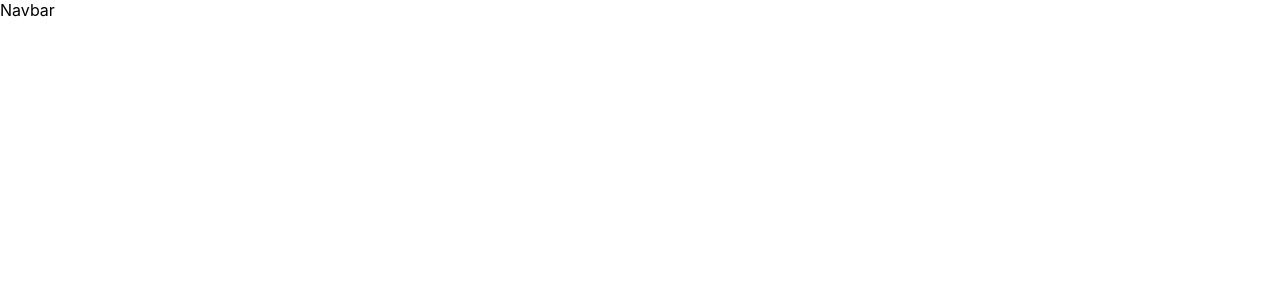
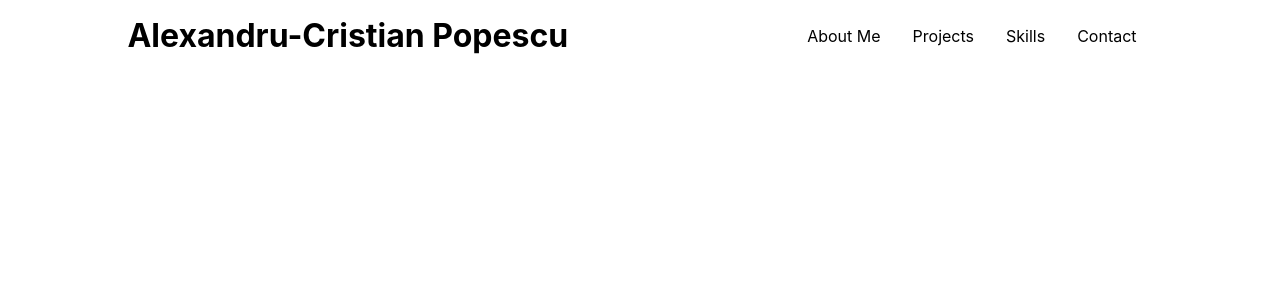
Before and after one commit to AlexCristian11/React-Porfolio, a React (Create React App) app: page / in a window 1280 px wide. Shown: the top 300 px of the page. Built offline with nearby package versions, Linux system fonts and the light colour scheme.

Commit message:
Added styling and elements into Navbar

```diff
--- a/src/components/Navbar.jsx
+++ b/src/components/Navbar.jsx
@@ -1,9 +1,39 @@
 import React from 'react'
+import styled from 'styled-components';
 
 function Navbar() {
   return (
-    <div>Navbar</div>
+    <Nav>
+        <h1>Alexandru-Cristian Popescu</h1>
+        <ul className="nav-list">
+            <li className="nav-item">About Me</li>
+            <li className="nav-item">Projects</li>
+            <li className="nav-item">Skills</li>
+            <li className="nav-item">Contact</li>
+        </ul>
+    </Nav>
   )
 }
 
+const Nav = styled.div`
+    display: flex;
+    align-items: center;
+    justify-content: space-around;
+    padding: 1rem;
+    margin: 0 auto;
+
+    .nav-list {
+        display: flex;
+        align-items: center;
+        list-style: none;
+        justify-content: space-between;
+        flex-wrap: wrap;
+    }
+
+    .nav-item {
+        padding: 0 1rem 0 1rem;
+        margin: .5rem 0 .5rem 0;
+    }
+`
+
 export default Navbar
```
